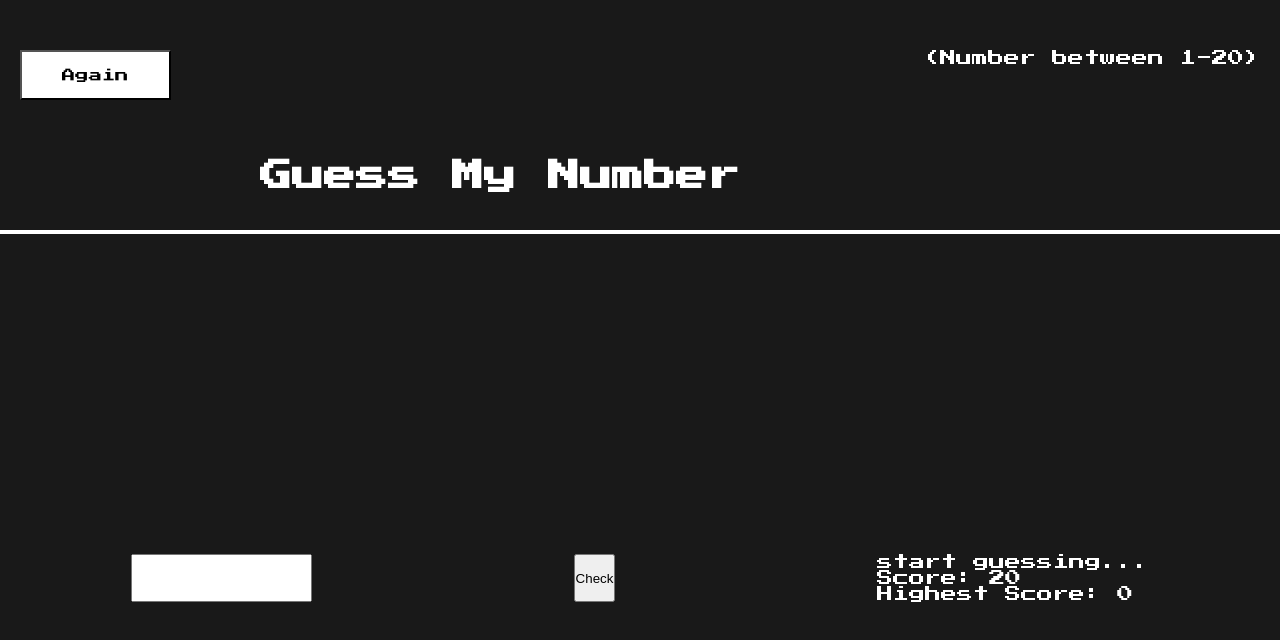
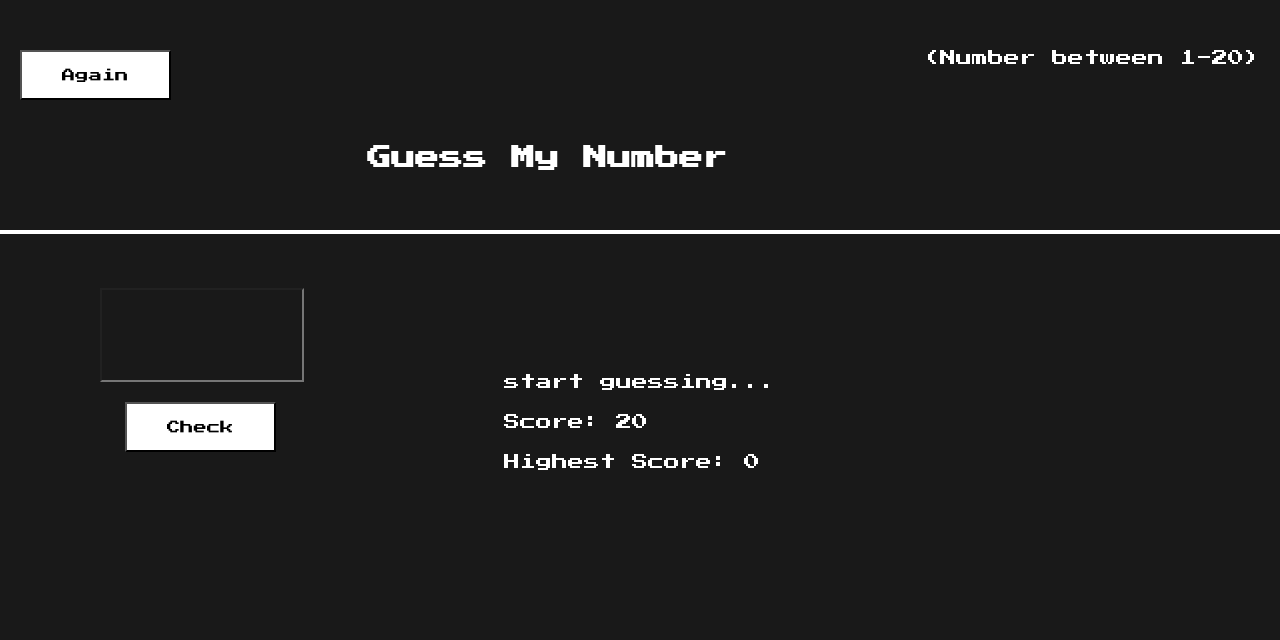
Before and after one commit to Mahesh-Kundagol-H/Guess-My-Number, a plain HTML site: page index.html in a window 1280 px wide. Drawn offline with Linux system fonts and the light colour scheme.

Commit message:
modified some css

```diff
--- a/index.css
+++ b/index.css
@@ -26,15 +26,45 @@ body {
     height: 50px;
 }
 
-.block1 h1 {
-    position: absolute;
-    top: 10rem;
-    left: 260px;
+.block1 h2 {
+    text-align: center;
+    align-items: center;
+    justify-content: center;
+    margin: 6rem;
 }
 
 .block2 {
     display: flex;
     justify-content: space-around;
     position: relative;
-    top: 20rem;
+    top: 8rem;
 }
+
+.block2 section {
+    line-height: 40px;
+}
+
+.block2 button {
+    background-color: white;
+    padding: 10px 40px 10px 40px;
+    font-family: 'Press Start 2P';
+    height: 50px;
+    position: absolute;
+    top: 40px;
+    left: 125px;
+}
+
+.block2 input {
+    height: 50px;
+    background-color: transparent;
+    padding: 20px;
+    text-align: center;
+    align-items: center;
+    font-size: 40px;
+    width: 10rem;
+    color: white;
+    font-family: 'Press Start 2P';
+    position: absolute;
+    bottom: 100px;
+    left: 100px;
+}
--- a/index.html
+++ b/index.html
@@ -12,7 +12,7 @@
 <body>
     <div class="block1">
         <button>Again</button>
-        <h1>Guess My Number</h1>
+        <h2>Guess My Number</h2>
         <p>(Number between 1-20)</p>
     </div>
 
```
